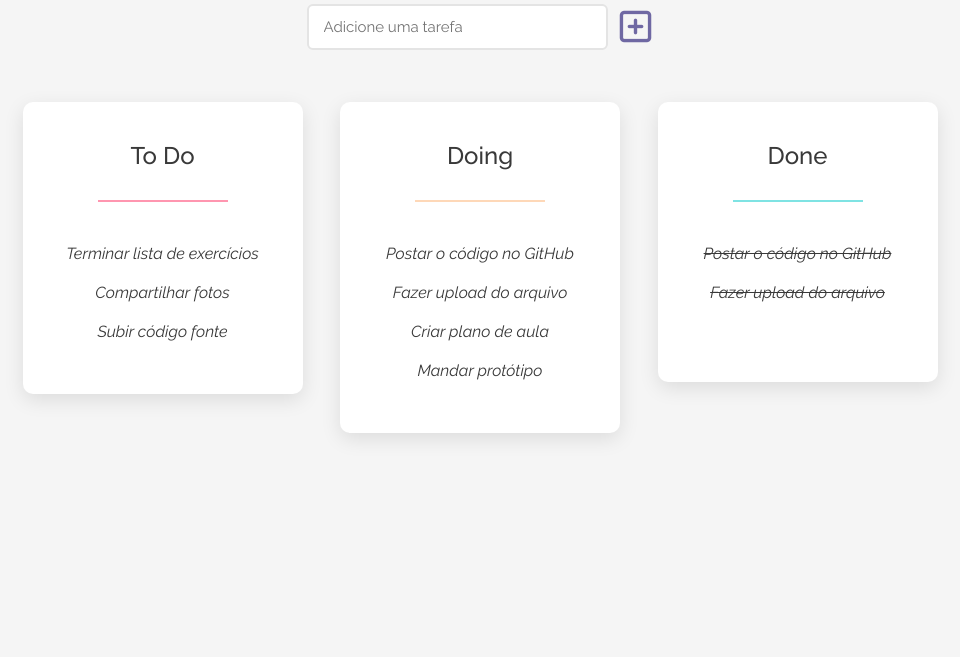
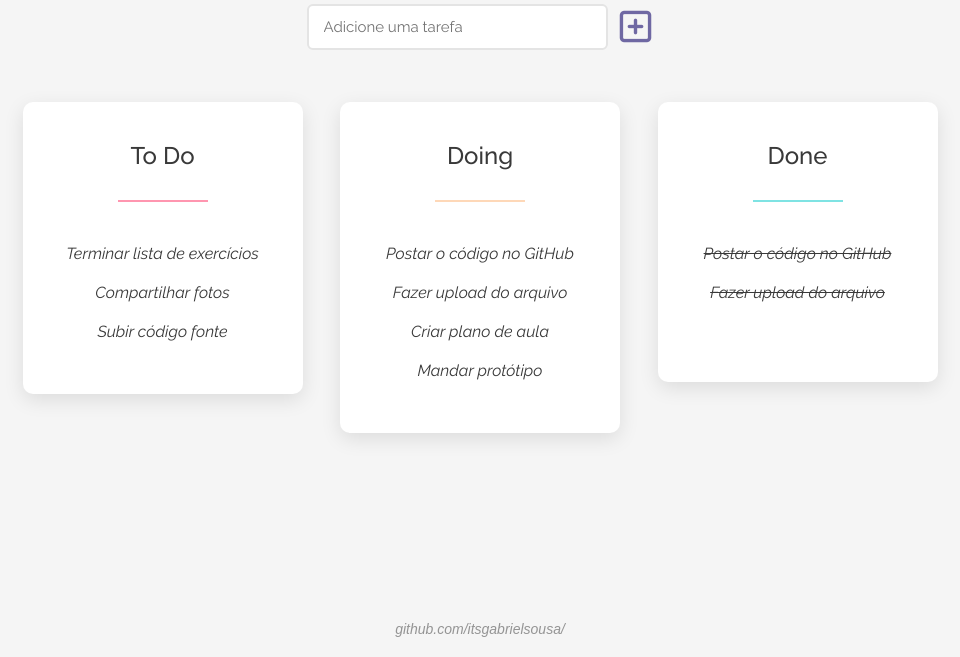
Before and after one commit to gabrielsarubo/todo-list-unectjr, a PHP site: page / in a window 1280 px wide. Shown: the part 143-800 px from the top of the page, without its empty margins (160-1120 px from the left). Run offline with PHP 8.4, Linux system fonts and the light colour scheme; some libraries are stand-ins or nearby versions.

Commit message:
Add footer and styled it

```diff
--- a/assets/css/style.css
+++ b/assets/css/style.css
@@ -161,7 +161,7 @@ section#container-cards .cards:hover {
 
 /* Titulo dos cards */
 .inner-card div.card-titulo {
-	width: 130px;
+	width: 90px;
 	margin: 0 auto;
 	padding: 20px 0;
 	padding-bottom: 30px;
@@ -205,21 +205,48 @@ ul.card-list-container li:hover i {
 
 /* Card To Do */
 div#card-todo div.card-titulo {
-	border-bottom: 2px solid rgba(255, 47, 99, 0.5);
+	border-bottom-color: rgba(255, 47, 99, 0.5);
 }
 
 /* Card Doing */
 div#card-doing div.card-titulo {
-	border-bottom: 2px solid rgba(253, 177, 115, 0.5);
+	border-bottom-color: rgba(253, 177, 115, 0.5);
 }
 
 /* Card Done */
 div#card-done div.card-titulo {
-	border-bottom: 2px solid rgba(0, 200, 200, 0.5);
+	border-bottom-color: rgba(0, 200, 200, 0.5);
 }
 
 div#card-done ul {
 	text-decoration: line-through;
+}
+
+/* Footer */
+footer {
+	width: 100%;
+	position: fixed;
+	bottom: 0;
+}
+
+footer p {
+	width: fit-content;
+	margin: auto;
+	padding: 20px;
+
+	text-align: center;
+	font: Italic 14px Arial;
+	letter-spacing: 0;
+	color: #39393983;
+}
+
+footer p a {
+	text-decoration: none;
+	color: inherit;
+}
+
+footer p a:hover {
+	color: #393939;
 }
 
 /* Para dispositivos menores que 1024px para baixo */
@@ -234,5 +261,10 @@ div#card-done ul {
 		margin: 0 auto;
         flex-direction: column;
         flex-wrap: nowrap;
-    }
+	}
+
+	footer {
+		position: absolute;
+		bottom: unset;
+	}
 }
--- a/index.html
+++ b/index.html
@@ -73,5 +73,9 @@
             </div><!-- /#card-done -->
         </section><!-- /#container-cards -->
     </div><!-- /#interface-geral -->
+
+    <footer>
+        <p><a href="https://github.com/itsgabrielsousa/" target="_blank">github.com/itsgabrielsousa/</a></p>
+    </footer>
 </body>
 </html>
```
